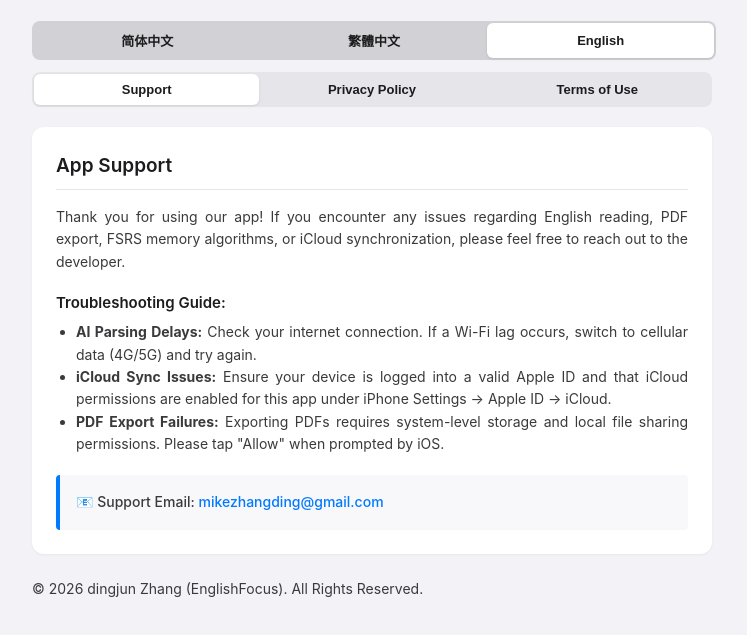
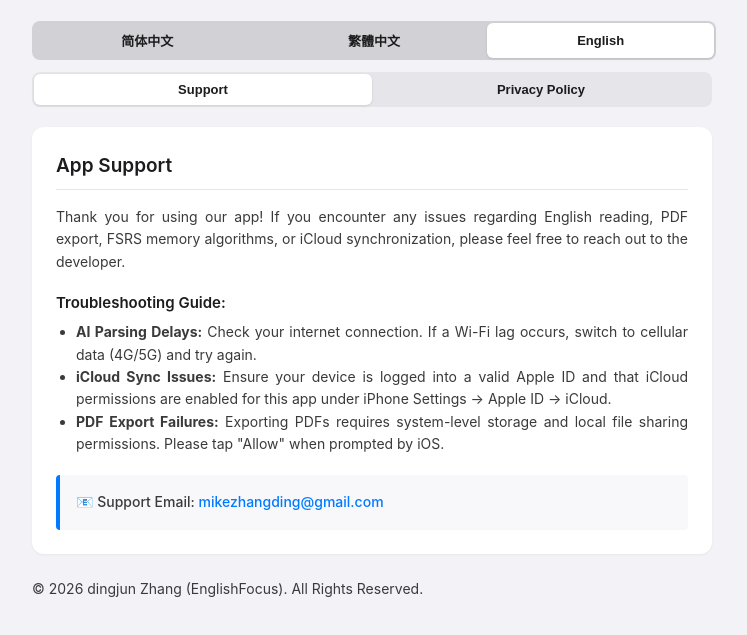
Before and after one commit to dingmike/englishfocus, a plain HTML site: page index.html in a window 1280 px wide. Shown: the part 127-762 px from the top of the page, without its empty margins (268-1015 px from the left). Drawn offline with Linux system fonts and the light colour scheme.

Commit message:
Disable terms button in navigation
Comment out the terms button in the navigation tabs.

```diff
--- a/index.html
+++ b/index.html
@@ -158,7 +158,7 @@
         <div class="nav-tabs">
             <button class="tab-btn active" onclick="changeTab('support')" id="btn-support">技术支持</button>
             <button class="tab-btn" onclick="changeTab('privacy')" id="btn-privacy">隐私政策</button>
-            <button class="tab-btn" onclick="changeTab('terms')" id="btn-terms">使用条款</button>
+            <!-- <button class="tab-btn" onclick="changeTab('terms')" id="btn-terms">使用条款</button> -->
         </div>
     </div>
 
```
